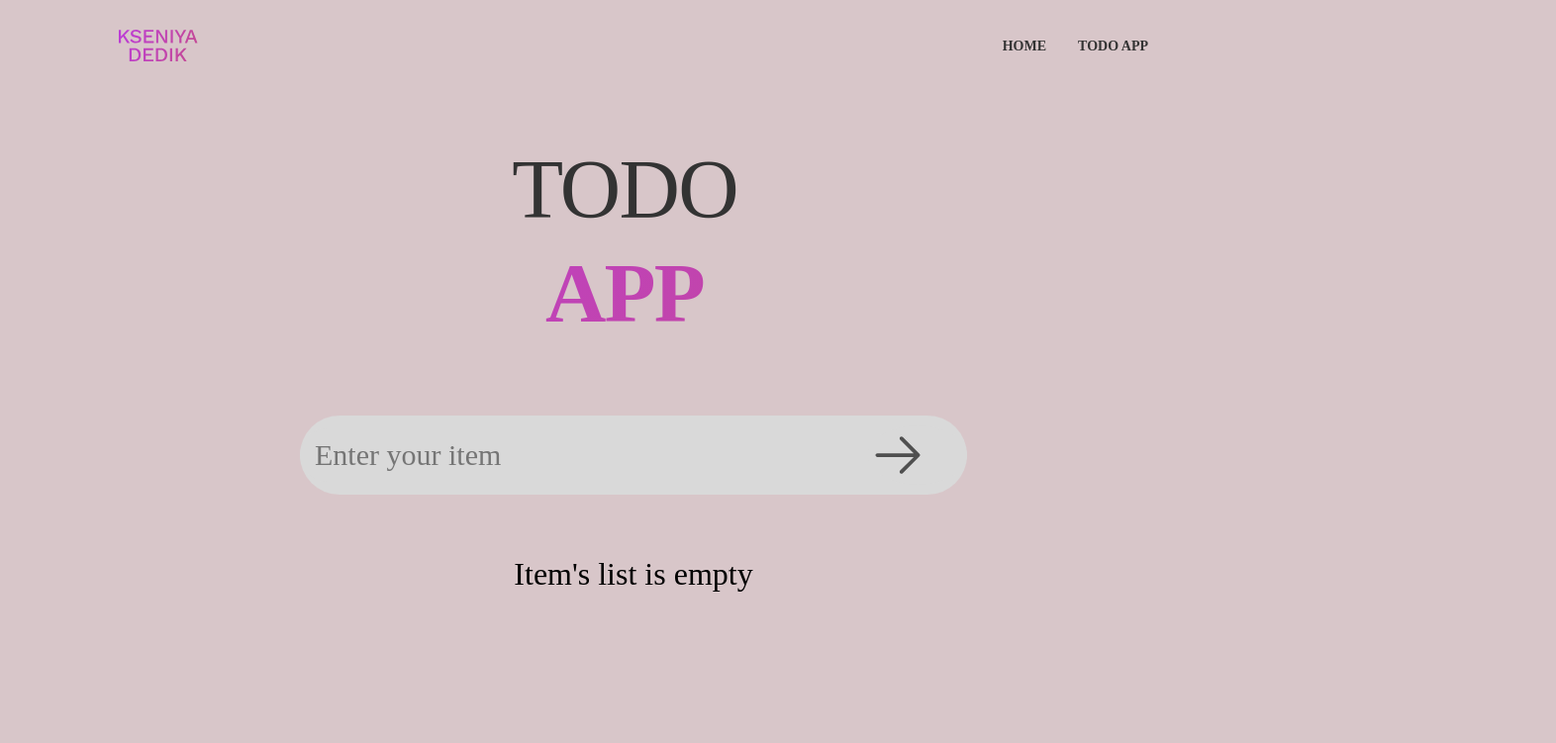
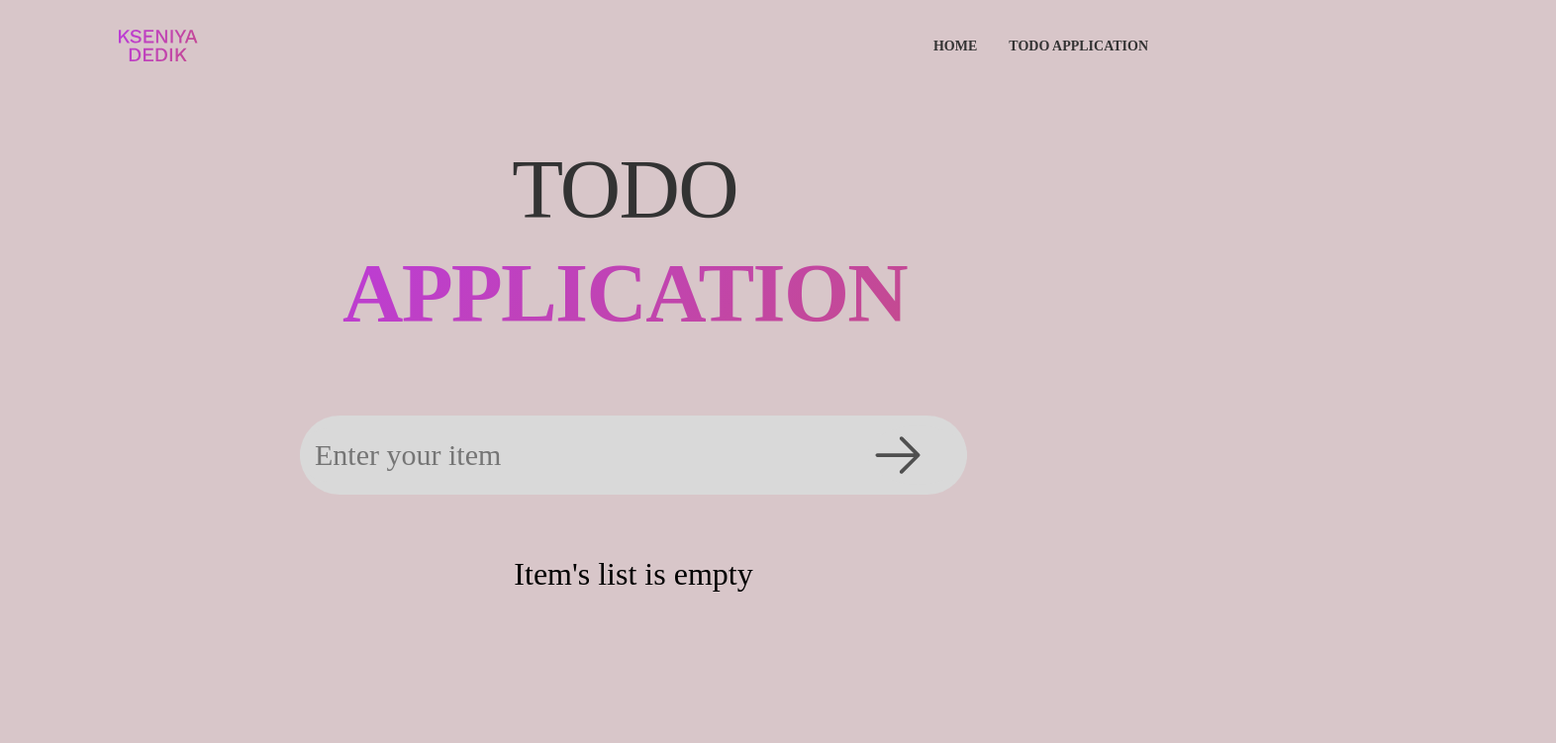
Before and after one commit to ksddk/presenting, a React (Create React App) app: page /todoapp in a window 1280 px wide. Shown: the top 751 px of the page at 99% size, 1572 px wide, since content can reach past the window. Built offline with nearby package versions, Linux system fonts and the light colour scheme; a web font is replaced by a local one.

Commit message:
minor fixes

```diff
--- a/src/Pages/Footer.tsx
+++ b/src/Pages/Footer.tsx
@@ -28,7 +28,12 @@ function Footer() {
         </div>
         <div className={styles.SocialMedia}>
           {contacts.map(({ name, link, logo }: IContact) => (
-            <a key={name} href={link} className={styles.ContactLink}>
+            <a
+              key={name}
+              href={link}
+              className={styles.ContactLink}
+              target="_blank"
+              rel="noreferrer">
               <img src={logo} alt={name} className={styles.Logo} />
             </a>
           ))}
--- a/src/Pages/HomePage/AboutMe.tsx
+++ b/src/Pages/HomePage/AboutMe.tsx
@@ -11,7 +11,7 @@ export default function AboutMe() {
           JavaScript developer focused on web development. Strong knowledge of software development.
           Consistently recognized as a fast learner with a passion for new challenges. Skilled at
           starting projects from scratch, and issues root cause analysis. Able to prepare and
-          support projects documentation
+          support projects documentation.
         </div>
       </div>
       <img className={styles.Avatar} src={Avatar} alt="KSENIYA DEDIK" />
--- a/src/Pages/HomePage/CV.tsx
+++ b/src/Pages/HomePage/CV.tsx
@@ -33,7 +33,7 @@ export const CVExperience: ICVItem[] = [
     link: 'https://github.com/ksddk/presenting'
   },
   {
-    name: 'TODO APP',
+    name: 'TODO APPLICATION',
     text: `The web application that provides functionality to manage tasks by the users with the functionality of items creation and deletion`,
     link: 'https://github.com/ksddk/todo-app'
   },
--- a/src/Pages/HomePage/Experience.tsx
+++ b/src/Pages/HomePage/Experience.tsx
@@ -14,11 +14,11 @@ export default function Skills() {
                 <p className={styles.NameText}>{item.name}</p>
                 <p className={styles.DescriptionText}>{item.text}</p>
               </div>
-              <form action={item.link}>
+              <a href={item.link} target="_blank" rel="noreferrer">
                 <button type="submit" className={styles.ExperienceButton}>
                   <i className={styles.ButtonText}>View Work</i>
                 </button>
-              </form>
+              </a>
             </div>
             <img className={styles.ExperiencePhoto} alt="Experience Photo" />
           </div>
--- a/src/Pages/Navigation.tsx
+++ b/src/Pages/Navigation.tsx
@@ -12,7 +12,7 @@ const pages: IPages[] = [
     link: '/'
   },
   {
-    name: 'Todo App',
+    name: 'Todo Application',
     link: '/todoapp'
   }
 ];
@@ -20,9 +20,9 @@ const pages: IPages[] = [
 function Navigation() {
   return (
     <div className={styles.navigation}>
-      <div className={styles.svgContainer}>
+      <a href="/" className={styles.svgContainer}>
         <img src={Title} alt="Kseniya Dedik" />
-      </div>
+      </a>
 
       <div className={styles.navItems}>
         {pages.map(({ name, link }) => (
--- a/src/Pages/NoPage.tsx
+++ b/src/Pages/NoPage.tsx
@@ -9,11 +9,11 @@ const NoPage = () => {
         Sorry. the content you&apos;re looking for doesn&apos;t exist. Either it was removed, or you
         mistyped the link.
       </p>
-      <form action="/">
+      <a href="/">
         <button type="submit" className={styles.Button}>
           <i className={styles.ButtonText}>Go Home</i>
         </button>
-      </form>
+      </a>
     </div>
   );
 };
--- a/src/Pages/TodoApp.module.css
+++ b/src/Pages/TodoApp.module.css
@@ -9,7 +9,7 @@
   flex-direction: column;
   align-items: center;
   justify-content: center;
-  /* width: 600px; */
+  width: 600px;
 }
 
 .TitleContainer {
--- a/src/Pages/TodoApp.tsx
+++ b/src/Pages/TodoApp.tsx
@@ -46,7 +46,7 @@ export default function TodoApp() {
       <div className={styles.MainContainer2}>
         <div className={styles.TitleContainer}>
           <div className={styles.Title1st}>TODO</div>
-          <div className={styles.Title2nd}>APP</div>
+          <div className={styles.Title2nd}>APPLICATION</div>
         </div>
         <TodoForm addTodo={addTodoHandler} />
         <TodoList todos={todos} deleteTodo={deleteTodoHandler} toggleTodo={toggleTodoHandler} />
```
